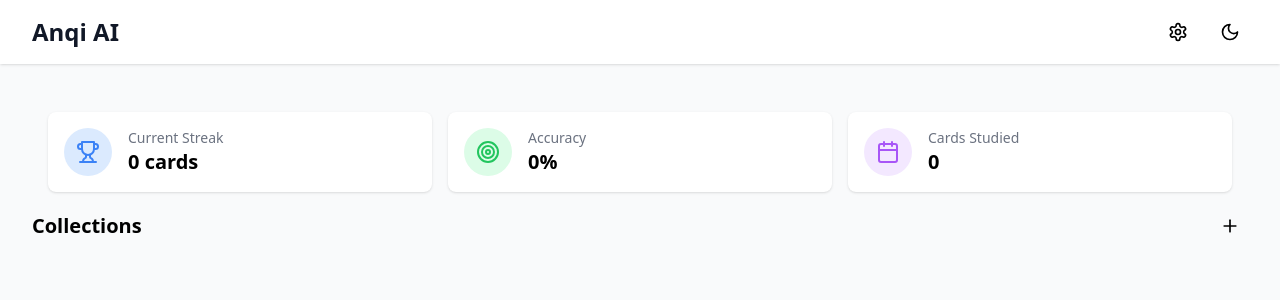
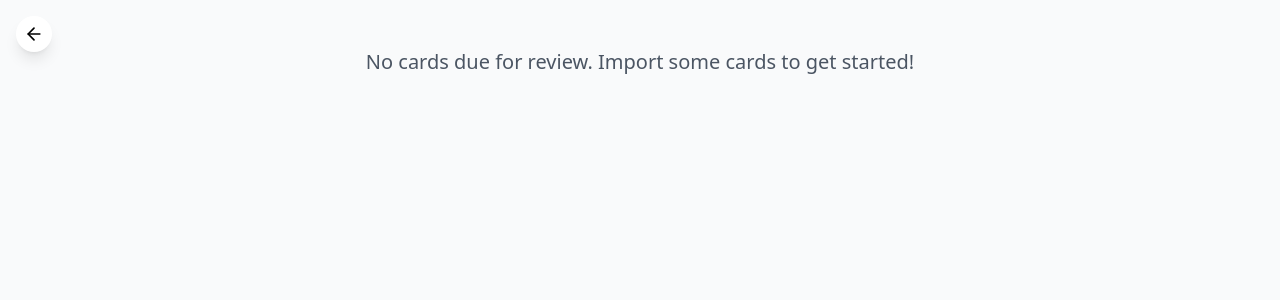
Before and after one commit to dragonhuntr/anqi, a React (Vite) app: page /1/play in a window 1280 px wide. Shown: the top 300 px of the page. Built offline with nearby package versions, Linux system fonts and the light colour scheme.

Commit message:
add routes and move play to own page

```diff
--- a/package.json
+++ b/package.json
@@ -23,6 +23,7 @@
     "react-confetti": "^6.1.0",
     "react-dom": "^18.3.1",
     "react-katex": "^3.0.1",
+    "react-router-dom": "^6.28.0",
     "tailwind-merge": "^2.2.1",
     "zod": "^3.23.8",
     "zustand": "^4.5.2"
--- a/src/App.tsx
+++ b/src/App.tsx
@@ -1,26 +1,32 @@
-import { useState } from 'react';
+import { Outlet, useNavigate, useParams } from 'react-router-dom';
 import { Moon, Sun, Settings } from 'lucide-react';
-import { FlashCard } from './components/FlashCard';
-import { ImportDialog } from './components/ImportDialog';
 import { Stats } from './components/Stats';
 import { CollectionManager } from './components/CollectionManager';
-import { CollectionDetails } from './components/CollectionDetails';
 import { useStore } from './store/useStore';
-import { ViewMode } from './types';
 import { SettingsDialog } from './components/SettingsDialog';
+import { useEffect, useState } from 'react';
 
 function App() {
-  const { isDarkMode, toggleDarkMode, stats, currentCollection } = useStore();
-  const [showImport, setShowImport] = useState<boolean>(false);
-  const [viewMode, setViewMode] = useState<ViewMode>(null);
+  const { isDarkMode, toggleDarkMode, stats, setCurrentCollection } = useStore();
   const [showSettings, setShowSettings] = useState<boolean>(false);
+  const { collectionId } = useParams();
+  const navigate = useNavigate();
+
+  useEffect(() => {
+    if (collectionId) {
+      setCurrentCollection(collectionId);
+    }
+  }, [collectionId]);
 
   return (
     <div className={isDarkMode ? 'dark' : ''}>
       <div className="min-h-screen bg-gray-50 dark:bg-gray-900 transition-colors duration-200">
         <header className="bg-white dark:bg-gray-800 shadow">
           <div className="max-w-7xl mx-auto px-4 sm:px-6 lg:px-8 h-16 flex items-center justify-between">
-            <h1 className="text-2xl font-bold text-gray-900 dark:text-white">
+            <h1
+              onClick={() => navigate('/')}
+              className="text-2xl font-bold text-gray-900 dark:text-white cursor-pointer"
+            >
               Anqi AI
             </h1>
             <div className="flex items-center space-x-4">
@@ -46,20 +52,9 @@
 
         <main className="max-w-7xl mx-auto px-4 sm:px-6 lg:px-8 py-8">
           <Stats stats={stats} />
-          <CollectionManager onViewModeChange={setViewMode} />
-
-          {viewMode === 'edit' && <CollectionDetails />}
-          {viewMode === 'play' && currentCollection && (
-            <FlashCard onViewModeChange={setViewMode} />
-          )}
+          <CollectionManager />
+          <Outlet />
         </main>
-
-        {showImport && (
-          <ImportDialog
-            onImport={() => setShowImport(false)}
-            onClose={() => setShowImport(false)}
-          />
-        )}
 
         {showSettings && (
           <SettingsDialog onClose={() => setShowSettings(false)} />
--- a/src/components/CollectionDetails.tsx
+++ b/src/components/CollectionDetails.tsx
@@ -1,7 +1,8 @@
-import { useState } from 'react';
+import { useState, useEffect } from 'react';
 import { Edit, Trash2, Plus, RotateCcw } from 'lucide-react';
 import { useStore } from '../store/useStore';
 import { ImportDialog } from './ImportDialog';
+import { useParams, useNavigate } from 'react-router-dom';
 
 interface EditingState {
   id: string;
@@ -10,21 +11,30 @@
 }
 
 export function CollectionDetails() {
-  const { collections, currentCollection, deleteCard, deleteAllCards, editCard, addCards } = useStore();
+  const { collections, currentCollection, deleteCard, deleteAllCards, editCard, addCards, setCurrentCollection } = useStore();
   const [editingCard, setEditingCard] = useState<EditingState | null>(null);
   const [showImport, setShowImport] = useState(false);
   const [showDeleteConfirm, setShowDeleteConfirm] = useState(false);
   const [isShaking, setIsShaking] = useState(false);
   const [showResetConfirm, setShowResetConfirm] = useState(false);
+  const { collectionId } = useParams();
+  const navigate = useNavigate();
+
+  useEffect(() => {
+    if (collectionId) {
+      setCurrentCollection(collectionId);
+    }
+  }, [collectionId]);
+
+  // if no collection selected, redirect to home
+  if (!currentCollection || !collections.find(c => c.id === currentCollection)) {
+    navigate('/');
+    return null;
+  }
 
   const collection = collections.find((c) => c.id === currentCollection);
   const currentCards = collection?.cards || [];
   const isEmpty = currentCards.length === 0;
-
-  // if no collection selected, return early
-  if (!currentCollection || !collection) {
-    return null
-  }
 
   // calculate collection stats
   const stats = currentCards.reduce((acc, card) => ({
--- a/src/components/CollectionManager.tsx
+++ b/src/components/CollectionManager.tsx
@@ -2,9 +2,10 @@
 import { Folder, Trash2, Plus, Play, Edit } from 'lucide-react';
 import { useStore } from '../store/useStore';
 import { ConfirmDialog } from './ConfirmDialog';
-import { FlashcardCollection, CollectionManagerProps, CollectionFormData, ViewMode } from '../types';
+import { FlashcardCollection, CollectionFormData, ViewMode } from '../types';
+import { useNavigate } from 'react-router-dom';
 
-export function CollectionManager({ onViewModeChange }: CollectionManagerProps) {
+export function CollectionManager() {
     const [isAdding, setIsAdding] = useState<boolean>(false);
     const [editingId, setEditingId] = useState<string | null>(null);
     const [formData, setFormData] = useState<CollectionFormData>({
@@ -22,9 +23,11 @@
         setCurrentCollection,
     } = useStore();
 
+    const navigate = useNavigate();
+
     const handleViewModeChange = (mode: ViewMode, collectionId: string) => {
         setCurrentCollection(collectionId);
-        onViewModeChange(mode);
+        navigate(`/${collectionId}/${mode}`);
     };
 
     const handleSubmit = (e: React.FormEvent) => {
@@ -43,12 +46,12 @@
     };
 
     const handleCollectionClick = (collection: FlashcardCollection) => {
-        // if already selected, deselect
         if (currentCollection === collection.id) {
             setCurrentCollection(null);
+            navigate('/');
         } else {
             setCurrentCollection(collection.id);
-            onViewModeChange('edit');
+            navigate(`/${collection.id}`);
         }
     };
 
--- a/src/components/FlashCard.tsx
+++ b/src/components/FlashCard.tsx
@@ -5,13 +5,13 @@
 import Confetti from 'react-confetti';
 import { useStore } from '../store/useStore';
 import { isCardMastered } from '../utils/validation';
-import { ViewMode, Flashcard } from '../types';
+import { Flashcard } from '../types';
+import { useNavigate } from 'react-router-dom';
 
-interface FlashCardProps {
-  onViewModeChange: (mode: ViewMode) => void;
-}
+interface FlashCardProps {}
 
-export function FlashCard({ onViewModeChange }: FlashCardProps) {
+export const FlashCard: React.FC<FlashCardProps> = () => {
+  const navigate = useNavigate();
   const [isFlipped, setIsFlipped] = useState<boolean>(false);
   const [isFullscreen, setIsFullscreen] = useState<boolean>(false);
   const [showConfetti, setShowConfetti] = useState<boolean>(false);
@@ -133,9 +133,9 @@
         c.id === currentCollection ? { ...c, cards: allCards } : c
       );
       useStore.setState({ collections: updatedCollection });
+      navigate(`/${currentCollection}/play`);
     }
 
-    onViewModeChange('play');
     setDueCards(shuffleCards(allCards));
   };
 
--- /dev/null
+++ b/src/layouts/PlayLayout.tsx
@@ -0,0 +1,32 @@
+import { Outlet, useNavigate, useParams } from 'react-router-dom';
+import { ArrowLeft } from 'lucide-react';
+import { useStore } from '../store/useStore';
+import { useEffect } from 'react';
+
+export function PlayLayout() {
+  const navigate = useNavigate();
+  const { collectionId } = useParams();
+  const { setCurrentCollection, isDarkMode } = useStore();
+
+  useEffect(() => {
+    if (collectionId) {
+      setCurrentCollection(collectionId);
+    }
+  }, [collectionId]);
+
+  return (
+    <div className={isDarkMode ? 'dark' : ''}>
+      <div className="min-h-screen bg-gray-50 dark:bg-gray-900 transition-colors duration-200">
+        <div className="fixed top-4 left-4 z-10">
+          <button
+            onClick={() => navigate(`/${collectionId}`)}
+            className="p-2 rounded-full bg-white dark:bg-gray-800 shadow-lg hover:bg-gray-100 dark:hover:bg-gray-700"
+          >
+            <ArrowLeft className="w-5 h-5 dark:text-white" />
+          </button>
+        </div>
+        <Outlet />
+      </div>
+    </div>
+  );
+}
--- a/src/main.tsx
+++ b/src/main.tsx
@@ -1,10 +1,11 @@
 import { StrictMode } from 'react';
 import { createRoot } from 'react-dom/client';
-import App from './App.tsx';
+import { RouterProvider } from 'react-router-dom';
+import { router } from './routes';
 import './index.css';
 
 createRoot(document.getElementById('root')!).render(
   <StrictMode>
-    <App />
+    <RouterProvider router={router} />
   </StrictMode>
 );
--- /dev/null
+++ b/src/routes.tsx
@@ -0,0 +1,28 @@
+import { createBrowserRouter } from 'react-router-dom';
+import App from './App';
+import { CollectionDetails } from './components/CollectionDetails';
+import { FlashCard } from './components/FlashCard';
+import { PlayLayout } from './layouts/PlayLayout';
+
+export const router = createBrowserRouter([
+  {
+    path: '/',
+    element: <App />,
+    children: [
+      {
+        path: ':collectionId',
+        element: <CollectionDetails />
+      }
+    ]
+  },
+  {
+    path: ':collectionId/play',
+    element: <PlayLayout />,
+    children: [
+      {
+        path: '',
+        element: <FlashCard />
+      }
+    ]
+  }
+]);
--- a/src/types/index.ts
+++ b/src/types/index.ts
@@ -27,7 +27,6 @@
 export type ViewMode = 'edit' | 'play' | null;
 
 export interface CollectionManagerProps {
-  onViewModeChange: (mode: ViewMode) => void;
 }
 
 export interface CollectionFormData {
```
Also changed, not shown: 1 other file (tests, documents, lock files or other folders).
